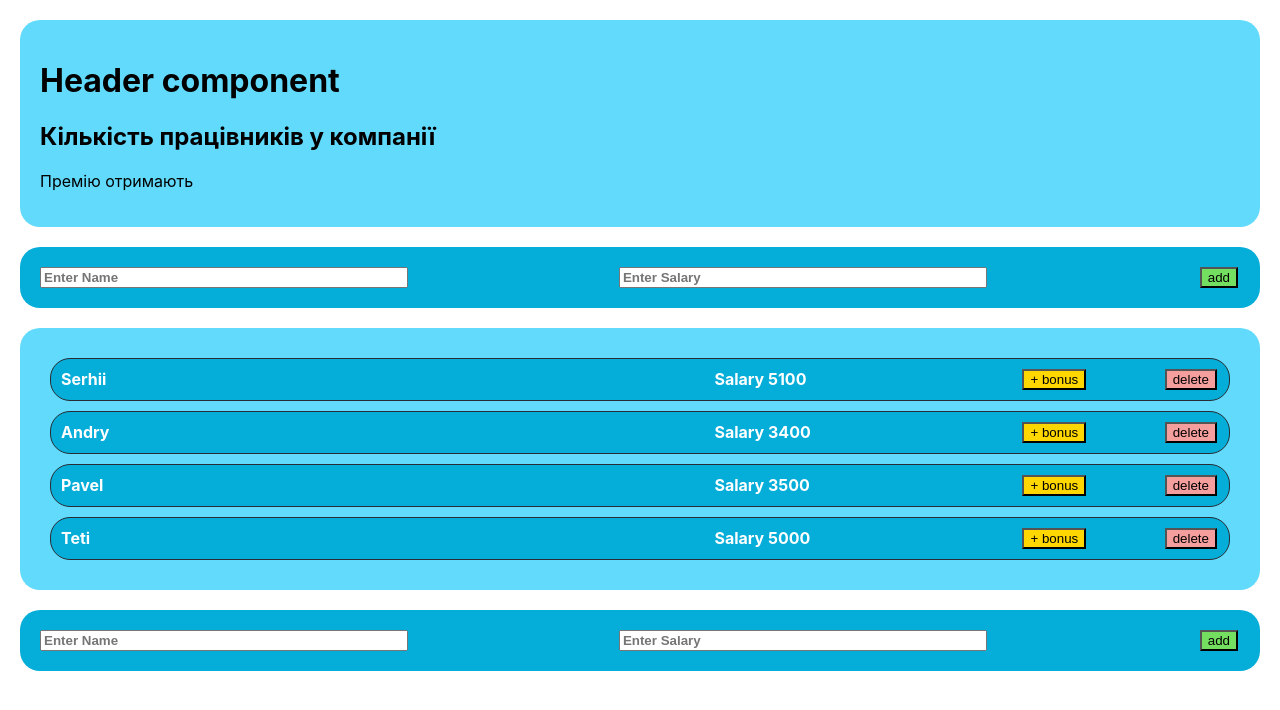
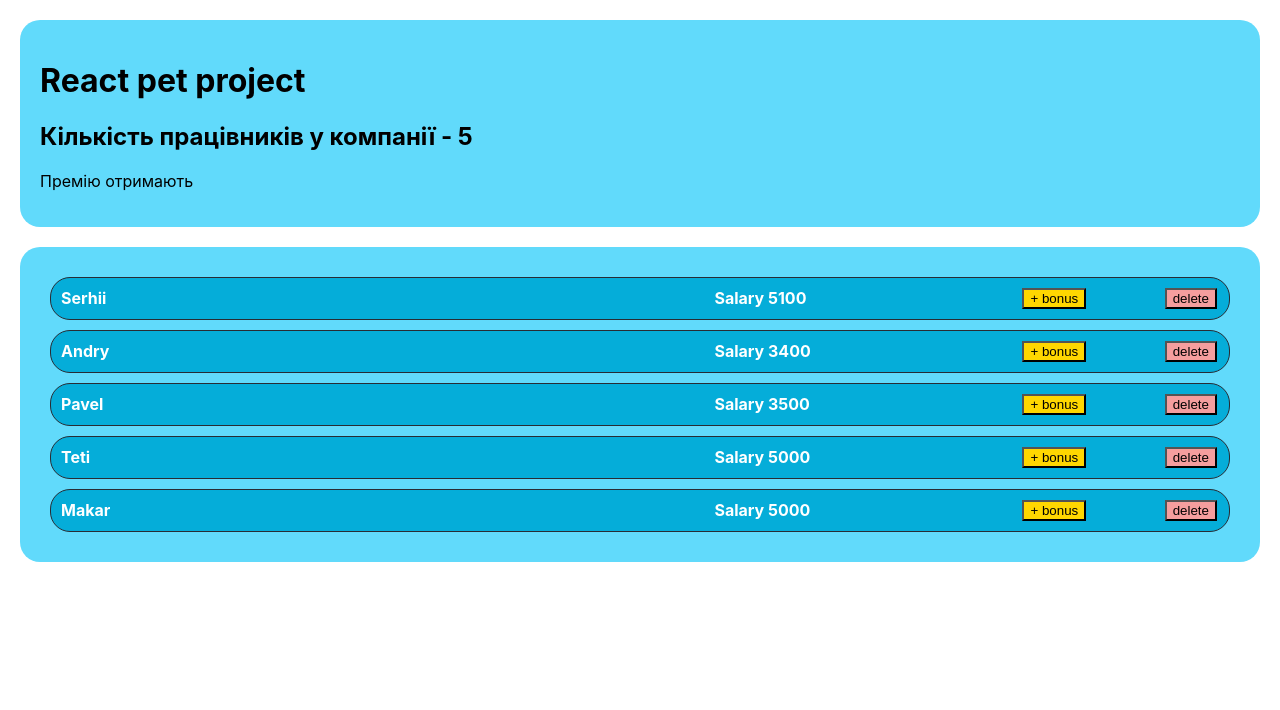
Before and after one commit to SerhiiHavryliuk/react-pet-employee-app, a React (Create React App) app: page / in a window 1280 px wide. Shown: the top 710 px of the page. Built offline with nearby package versions, Linux system fonts and the light colour scheme.

Commit message:
add delete emploee from list

```diff
--- a/public/index.html
+++ b/public/index.html
@@ -24,7 +24,7 @@
       work correctly both with client-side routing and a non-root public URL.
       Learn how to configure a non-root public URL by running `npm run build`.
     -->
-    <title>React App</title>
+    <title>React Index</title>
   </head>
   <body>
     <noscript>You need to enable JavaScript to run this app.</noscript>
--- a/src/App.js
+++ /dev/null
@@ -1,34 +0,0 @@
-import React from "react";
-import Header from "./components/Header";
-import List from "./components/List";
-import NewEmployee from "./components/NewEmployee";
-import {dataEmp} from './dataEmployees'
-
-class App extends React.Component {
-    constructor(props) {
-        super(props);
-        this.state = {show: true};
-        this.state = {appData: dataEmp}
-    }
-
-    addNewEmployee() {
-        console.log(11111);
-    }
-
-    render() {
-        return (
-            <div>
-                <Header/>
-                <NewEmployee/>
-                <List data={this.state.appData}/>
-                <div className='NewEmployeeWrap'>
-                    <input className='NewEmployeeName' type='text' placeholder='Enter Name'/>
-                    <input className='NewEmployeeSalary' type='text' placeholder='Enter Salary'/>
-                    <button className='NewEmployeeAddBtn' onClick={this.addNewEmployee}> add </button>
-                </div>
-            </div>
-        );
-    }
-}
-
-export default App;
--- /dev/null
+++ b/src/components/App/index.js
@@ -0,0 +1,65 @@
+import { Component } from 'react';
+import {dataEmp} from '../../dataEmployees'
+
+import './style.css';
+import List from "../List";
+import Header from "../Header";
+
+class App extends Component {
+    constructor(props) {
+        super(props);
+        this.state = {
+            // data: [
+            //     {name: 'John C.', salary: 800, increase: false, rise: true, id: 1},
+            //     {name: 'Alex M.', salary: 3000, increase: true, rise: false, id: 2},
+            //     {name: 'Carl W.', salary: 5000, increase: false, rise: false, id: 3}
+            // ],
+            title: 'React pet project',
+            countEmployee: '',
+            inpName: 'Henry',
+            inpSalary: 34567,
+            data: dataEmp,
+            term: '',
+            filter: 'all'
+        }
+        this.maxId = 4;
+    }
+
+    componentDidMount(){
+        console.log('Компонент App додається в DOM');
+    }
+
+    componentDidUpdate(prevProps, prevState, snapshot) {
+        console.log('Компонент App оновлюється в DOM');
+    }
+
+    componentWillUnmount() {
+        console.log('викликається у App перед видаленням із DOM');
+    }
+
+    deleteItem = (id) => {
+        console.log(id)
+        this.setState(({data}) => {
+            return {
+                data: data.filter(item => item.id !== id)
+            }
+        })
+    }
+
+
+    render() {
+
+        return (
+            <div className="app">
+                <Header
+                    title = {this.state.title}
+                    countEmployee ={this.state.data.length}/>
+                <List
+                    data={this.state.data}
+                    onDelete={this.deleteItem}/>
+            </div>
+        );
+    }
+}
+
+export default App;
--- a/src/components/Header/index.js
+++ b/src/components/Header/index.js
@@ -5,8 +5,8 @@ class Header extends React.Component {
     render() {
         return (
             <div className='headerWrap'>
-                <h1> Header component </h1>
-                <h2> Кількість працівників у компанії </h2>
+                <h1> {this.props.title} </h1>
+                <h2> Кількість працівників у компанії - {this.props.countEmployee} </h2>
                 <p> Премію отримають</p>
             </div>
         );
--- a/src/components/List/index.js
+++ b/src/components/List/index.js
@@ -1,17 +1,44 @@
 import React from "react";
 import './style.css'
 import ListItem from "../ListItem";
-//import {dataEmp} from '../../dataEmploees'
 
 class List extends React.Component {
-    dataList = this.props.data;
+    constructor(props) {
+        super(props);
+    }
+
+    componentDidMount(){
+        console.log('Компонент List додається в DOM');
+    }
+
+    componentDidUpdate(prevProps, prevState, snapshot) {
+        console.log('Компонент List оновлюється в DOM');
+    }
+
+    componentWillUnmount() {
+        console.log('викликається у List перед видаленням із DOM');
+    }
 
     render() {
+        // деструктуризація пропсів в компоненті
+        const {data, onDelete} = this.props
+
+        // у циклі формуємо список елементів
+        const elements = data.map(item => {
+            // деструктуризація пропсів для кожного item окремо
+            const {id, ...itemProps} = item;
+            return (
+                <ListItem
+                    key={id}
+                    {...itemProps}
+                    onDelete={() => onDelete(id)}
+                />
+            )
+        })
+
         return (
             <div className='listWrap'>
-                {this.dataList.map(item => (
-                    <ListItem key = {item.id} nameEmp = {item.name} salaryEmp={item.salary}/>
-                ))}
+                {elements}
             </div>
         );
     }
--- a/src/components/ListItem/index.js
+++ b/src/components/ListItem/index.js
@@ -2,13 +2,25 @@ import React from "react";
 import './style.css'
 
 class ListItem extends React.Component {
+
+    componentDidMount(){
+        console.log('Компонент ListItem додається в DOM');
+    }
+
+    componentDidUpdate(prevProps, prevState, snapshot) {
+        console.log('Компонент ListItem оновлюється в DOM');
+    }
+
+    componentWillUnmount() {
+        console.log('викликається у ListItem перед видаленням із DOM');
+    }
     render() {
         return (
             <div className='listItemWrap'>
-                <div className='nameEmp'> {this.props.nameEmp} </div>
-                <div className='salaryEmp'> Salary  {this.props.salaryEmp}  </div>
+                <div className='nameEmp'> {this.props.name} </div>
+                <div className='salaryEmp'> Salary  {this.props.salary}  </div>
                 <button className='addBonusEmp'> + bonus </button>
-                <button className='deleteEmp'> delete </button>
+                <button className='deleteEmp' onClick={this.props.onDelete}> delete </button>
             </div>
         );
     }
--- a/src/dataEmployees.js
+++ b/src/dataEmployees.js
@@ -3,4 +3,5 @@ export const dataEmp = [
   {id: 2, name: 'Andry', salary:'3400', isBonus: false },
   {id: 3, name: 'Pavel', salary:'3500', isBonus: true },
   {id: 4, name: 'Teti', salary:'5000', isBonus: true },
+  {id: 5, name: 'Makar', salary:'5000', isBonus: true },
 ]
--- a/src/index.js
+++ b/src/index.js
@@ -1,12 +1,11 @@
 import React from 'react';
 import ReactDOM from 'react-dom/client';
 import './index.css';
-import App from './App';
-
+import Index from './components/App';
 
 const root = ReactDOM.createRoot(document.getElementById('root'));
 root.render(
   <React.StrictMode>
-    <App />
+    <Index />
   </React.StrictMode>
 );
```
Also changed, not shown: src/components/App/style.css (renamed from src/App.css), 2 other files (tests, documents, lock files or other folders).
